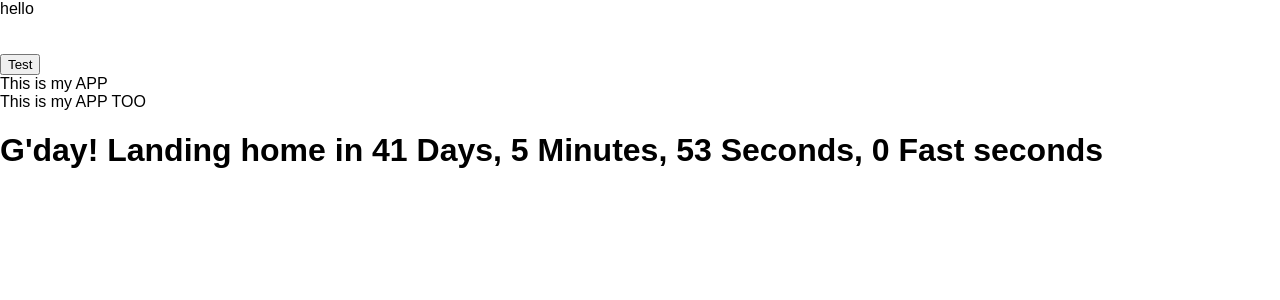
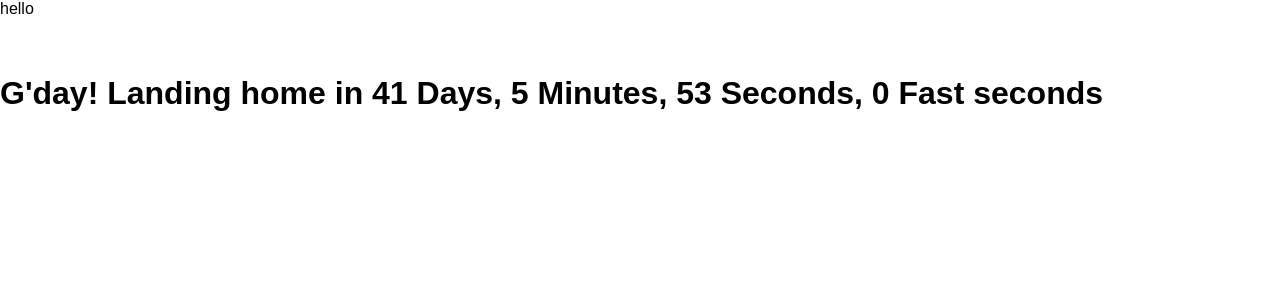
Before and after one commit to CapSap/collab-whisky, a React (Create React App) app: page / in a window 1280 px wide. Shown: the top 300 px of the page. Built offline with nearby package versions, Linux system fonts and the light colour scheme.

Commit message:
more tidy

```diff
--- a/src/App.js
+++ b/src/App.js
@@ -10,9 +10,7 @@ class App extends Component {
         <br />
         <br />
         <br />
-        <WelcomeTest />
-        <Children abc = "test" />
-        <Child abc = "test" />
+
         <Countdown />
       </div>
     );
```
